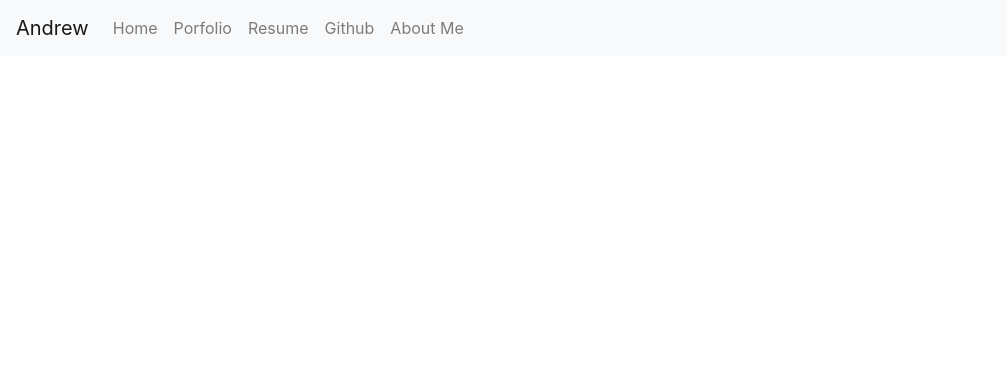
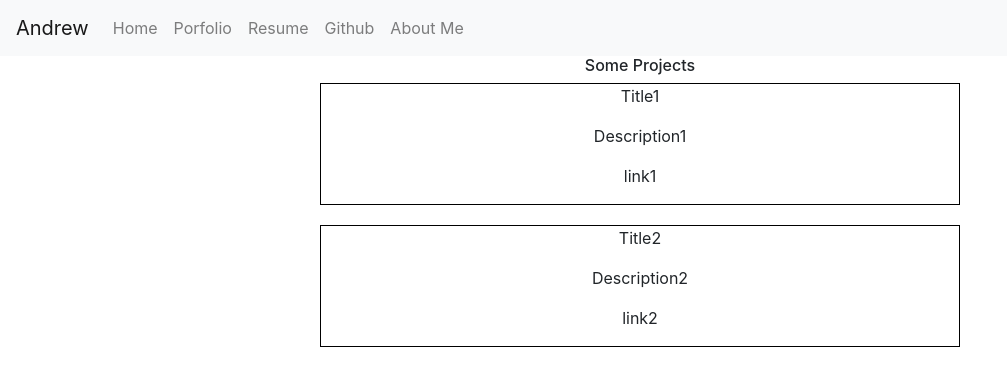
Before and after one commit to aaamg/Portfolio-Site, a React (Create React App) app: page /portfolio in a window 1280 px wide. Shown: the top 386 px of the page, without its empty margins (0-1007 px from the left). Built offline with nearby package versions, Linux system fonts and the light colour scheme.

Commit message:
added components and basic style

```diff
--- a/package.json
+++ b/package.json
@@ -12,7 +12,8 @@
     "react-bootstrap": "^1.4.0",
     "react-dom": "^17.0.1",
     "react-router-dom": "^5.2.0",
-    "react-scripts": "3.4.4"
+    "react-scripts": "3.4.4",
+    "styled-components": "^5.2.1"
   },
   "scripts": {
     "start": "react-scripts start",
--- a/src/components/Card.js
+++ b/src/components/Card.js
@@ -1,10 +1,30 @@
 import React from 'react'
+import styled from 'styled-components'
 
-const Card = () => {
+// Container
+const CardContain = styled.div`
+    display: flex;
+    flex-direction: column;
+    justify-content: center;
+    align-items: center;
+    flex-direction: column;
+    margin-bottom: 20px;
+`
+// Box of Card
+const CardBox = styled.div`
+    border: 1px solid black;
+    width: 50%;
+`
+
+const Card = (props) => {
     return(
-        <>
-        <p>Card</p>
-        </>
+        <CardContain>
+        <CardBox>
+            <p>{props.title}</p>
+            <p>{props.description}</p>
+            <p>{props.link}</p>
+        </CardBox>
+        </CardContain>
     );
 };
 
--- a/src/components/NavigationBar.js
+++ b/src/components/NavigationBar.js
@@ -15,7 +15,7 @@ const NavigationBar = () => {
         <Navbar.Collapse id="basic-navbar-nav">
             <Nav className="mr-auto">
             <Nav.Link href="/">Home</Nav.Link>
-            <Nav.Link href="/">Porfolio</Nav.Link>
+            <Nav.Link href="/portfolio">Porfolio</Nav.Link>
             <Nav.Link href="/">Resume</Nav.Link>
             <Nav.Link href="/">Github</Nav.Link>
             <Nav.Link href="/me">About Me</Nav.Link>
--- /dev/null
+++ b/src/components/ProjectBox.js
@@ -0,0 +1,34 @@
+import React from 'react'
+import Card from './Card.js'
+
+const ProjectsObject = [
+    {
+        title: "Title1",
+        description: "Description1",
+        link: "link1"
+    },
+    {
+        title: "Title2",
+        description: "Description2",
+        link: "link2"
+    }
+
+]
+
+const ProjectBox = () => {
+    return(
+        <>
+        <h6>Some Projects</h6>
+        <p>{ProjectsObject.map((banana) => {
+            return(
+            <Card
+                title={banana.title}
+                description={banana.description}
+                link={banana.link}
+            />
+        )})}</p>
+        </>
+    );
+};
+
+export default ProjectBox;
--- a/src/utils/Routes.js
+++ b/src/utils/Routes.js
@@ -2,7 +2,7 @@ import React from 'react';
 import { Route } from "react-router-dom";
 
 // Routes imported
-import Card from '../components/Card.js'
+import ProjectBox from '../components/ProjectBox.js'
 import NavigationBar from '../components/NavigationBar.js'
 import Main from '../components/Main.js'
 import Me from '../components/Me.js'
@@ -12,7 +12,7 @@ const Routes = () => {
         <>
             <Route path="/" component={NavigationBar}/>
             <Route path="/" exact component={Main} />
-            <Route path="/card" component={Card}/>
+            <Route path="/portfolio" exact component={ProjectBox}/>
             <Route path="/me" component={Me} />
         </>
     );
```
Also changed, not shown: 1 other file (tests, documents, lock files or other folders).
